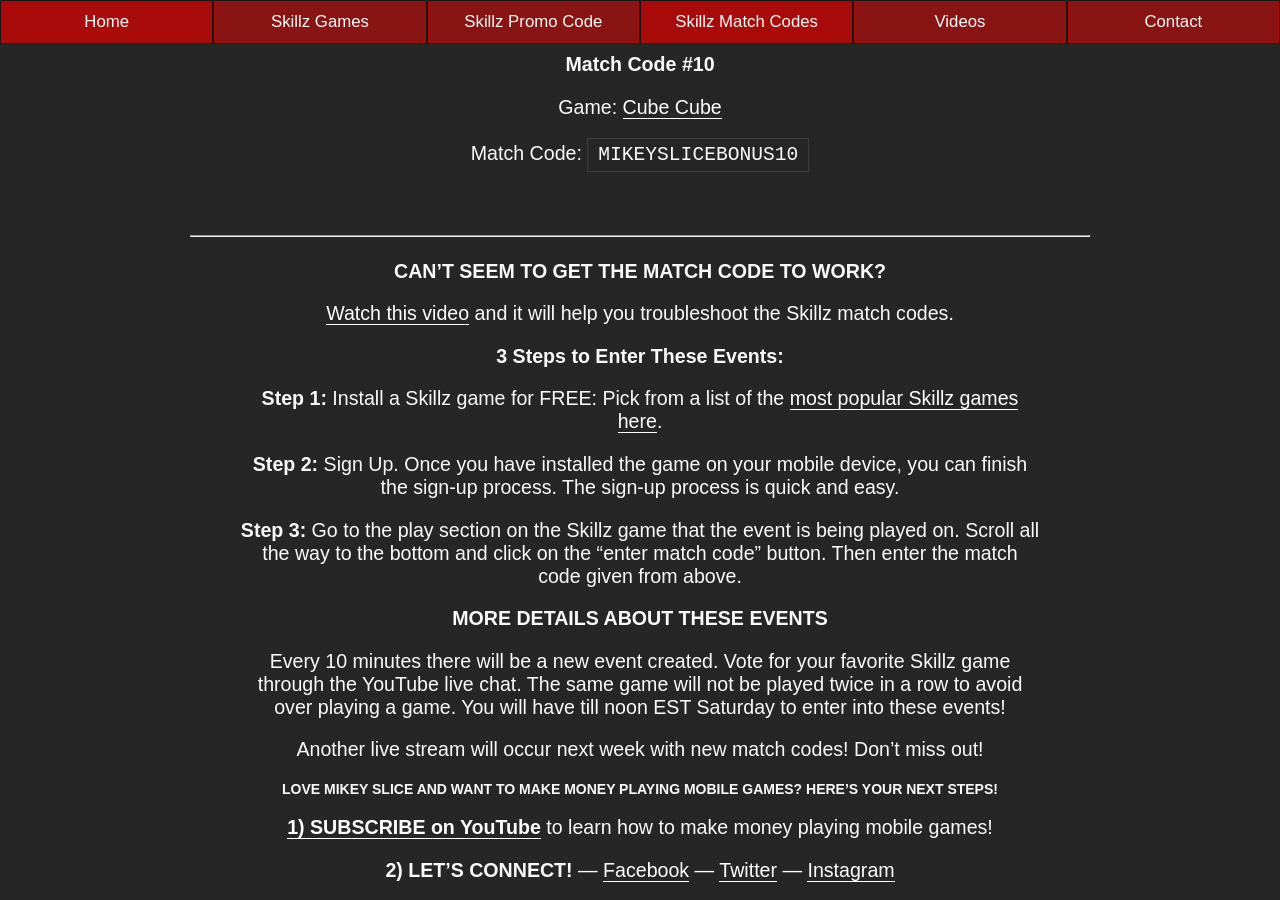
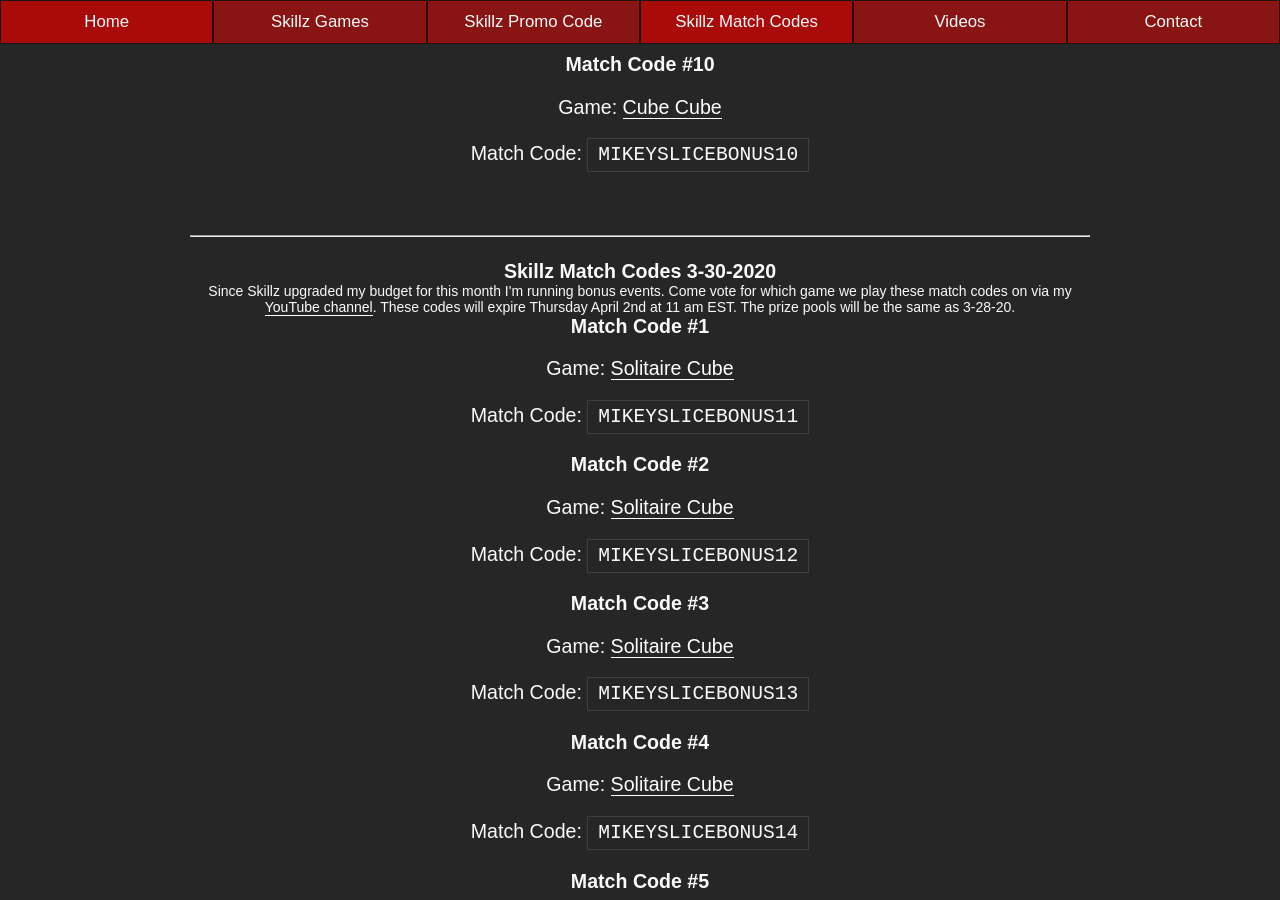
Before and after one commit to mikeyslice/esports-medium, a Jekyll site: the page built from skillz-match-codes.md, in a window 1280 px wide and 900 px high, scrolled down 5966 px. Built offline with Jekyll 4.4.1, drawn with Linux system fonts in a browser that asks for light colours; some of the changed text lies outside the part shown.

Commit message:
Update Skillz Match Codes “skillz-match-codes”

```diff
--- a/_includes/pages/skillz-match-codes.html
+++ b/_includes/pages/skillz-match-codes.html
@@ -223,6 +223,73 @@
 
 <p>
 <br><hr><br>
+
+<h3>
+Skillz Match Codes 3-30-2020
+</h3>
+Since Skillz upgraded my budget for this month I'm running bonus events. Come vote for which game we play these match codes on via my <a href="https://youtube.com/mikeyslice">YouTube channel</a>. These codes will expire Thursday April 2nd at 11 am EST. The prize pools will be the same as 3-28-20.
+
+<h3>Match Code #1</h3>
+
+<p>Game: <a href="/skillz-games/">Solitaire Cube</a></p>
+
+<p>Match Code: <code>MIKEYSLICEBONUS11</code><p>
+
+<h3>Match Code #2</h3>
+
+<p>Game: <a href="/skillz-games/">Solitaire Cube</a><p>
+
+<p>Match Code: <code>MIKEYSLICEBONUS12</code><p>
+
+<h3>Match Code #3</h3>
+
+<p>Game: <a href="/skillz-games/">Solitaire Cube</a><p>
+
+<p>Match Code: <code>MIKEYSLICEBONUS13</code><p>
+
+<h3>Match Code #4</h3>
+
+<p>Game: <a href="/skillz-games/">Solitaire Cube</a><p>
+
+<p>Match Code: <code>MIKEYSLICEBONUS14</code><p>
+
+<h3>Match Code #5</h3>
+
+<p>Game: <a href="/skillz-games/">Solitaire Cube</a><p>
+
+<p>Match Code: <code>MIKEYSLICEBONUS15</code><p>
+
+<h3>Match Code #6</h3>
+
+<p>Game: <a href="/skillz-games/">Solitaire Cube</a><p>
+
+<p>Match Code: <code>MIKEYSLICEBONUS16</code><p>
+
+<h3>Match Code #7</h3>
+
+<p>Game: <a href="/skillz-games/">Bubble Shooter Tournaments</a><p>
+
+<p>Match Code: <code>MIKEYSLICEBONUS17</code><p>
+
+<h3>Match Code #8</h3>
+
+<p>Game: <a href="/skillz-games/">Cube Cube</a><p>
+
+<p>Match Code: <code>MIKEYSLICEBONUS18</code><p>
+
+<h3>Match Code #9</h3>
+
+<p>Game: <a href="/skillz-games/">Cube Cube</a><p>
+
+<p>Match Code: <code>MIKEYSLICEBONUS19</code><p>
+
+<h3>Match Code #10</h3>
+
+<p>Game: <a href="/skillz-games/">Cube Cube</a><p>
+
+<p>Match Code: <code>MIKEYSLICEBONUS20</code><p>
+
+<br><hr><br>
 <h3>CAN’T SEEM TO GET THE MATCH CODE TO WORK?
 </h3>
 <p>
```
